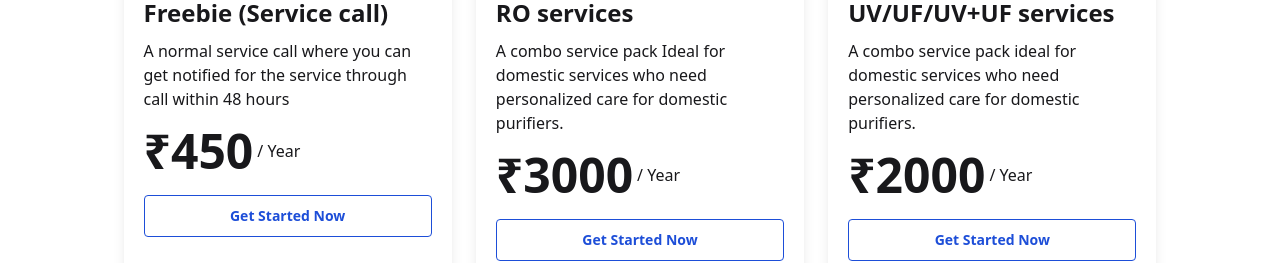
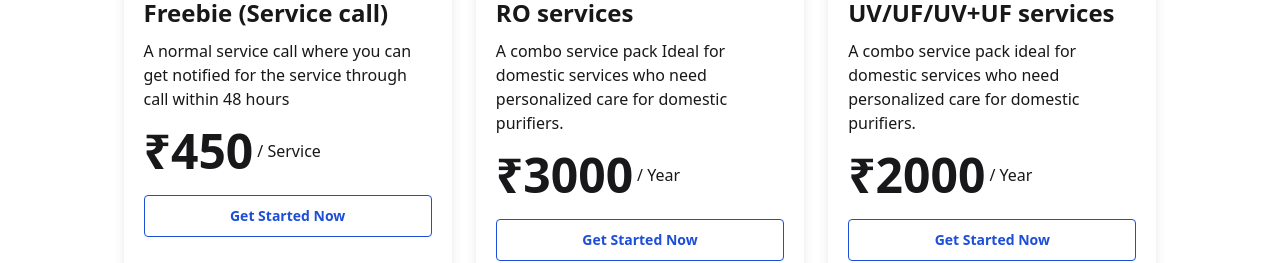
Before and after one commit to Sudhajal/sudhajal-repo, a Next.js app: page / in a window 1280 px wide. Shown: the part 2560-2823 px from the top of the page. Built offline with nearby package versions, Linux system fonts and the light colour scheme.

Commit message:
rectification

```diff
--- a/src/components/PricingPlans.tsx
+++ b/src/components/PricingPlans.tsx
@@ -18,7 +18,7 @@ const pricingPlans: PricingPlan[] = [
     description:
       "A normal service call where you can get notified for the service through call within 48 hours",
     price:"₹450",
-    period: "Year",
+    period: "Service",
     features: [
       { icon: "/cross.svg", text: "₹1050 worth of spares free!" },
       { icon: "/cross.svg", text: "Get Elbow, connectors, pipe (5mtrs)." },
```
